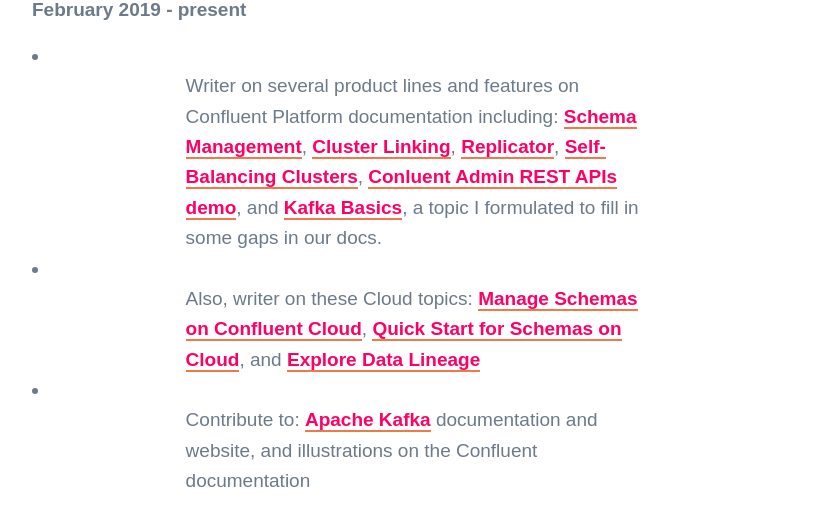
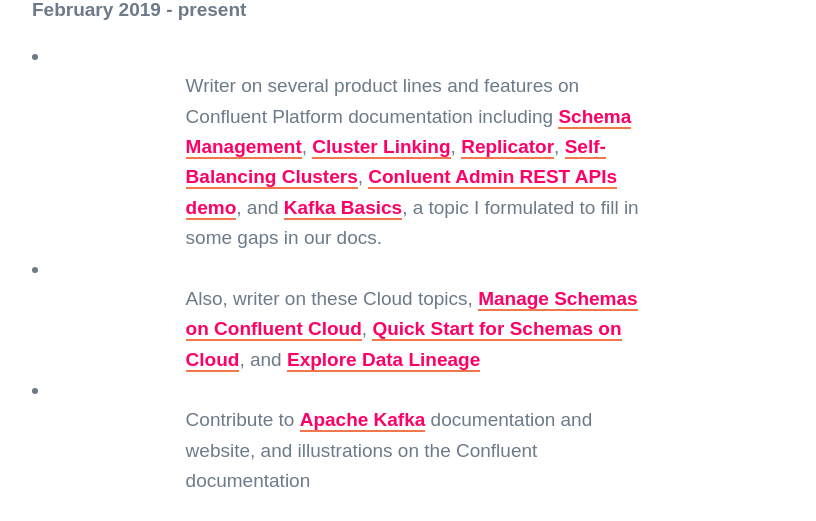
Before and after one commit to londoncalling/slow-motion-stories, a Jekyll site: the page built from _pages/portfolio.md, in a window 1280 px wide and 900 px high, scrolled down 248 px. Shown: the part 185-706 px from the top of the window, without its empty margins (224-1040 px from the left). Built offline with Jekyll 4.4.1, drawn with Linux system fonts in a browser that asks for light colours; nearby versions of some CDN libraries; some web fonts are replaced.

```diff
--- a/_pages/portfolio.md
+++ b/_pages/portfolio.md
@@ -9,14 +9,11 @@ featured_image: /images/demo/demo-landscape.jpg
 
 **February 2019 - present**
 
-- Writer on several product lines and features on Confluent Platform documentation including:
-  [Schema Management](https://docs.confluent.io/current/schema-registry/index.html), [Cluster Linking](https://docs.confluent.io/current/multi-dc-deployments/cluster-linking/index.html), [Replicator](https://docs.confluent.io/current/multi-dc-deployments/replicator/replicator-quickstart.html), [Self-Balancing Clusters](https://docs.confluent.io/current/kafka/sbc/index.html), [Conluent Admin REST APIs demo](https://github.com/confluentinc/demo-scene/tree/master/adminrest), and [Kafka Basics](https://docs.confluent.io/current/kafka/kafka-basics.html), a topic I formulated to fill in some gaps in our docs.
+* Writer on several product lines and features on Confluent Platform documentation including [Schema Management](https://docs.confluent.io/current/schema-registry/index.html), [Cluster Linking](https://docs.confluent.io/current/multi-dc-deployments/cluster-linking/index.html), [Replicator](https://docs.confluent.io/current/multi-dc-deployments/replicator/replicator-quickstart.html), [Self-Balancing Clusters](https://docs.confluent.io/current/kafka/sbc/index.html), [Conluent Admin REST APIs demo](https://github.com/confluentinc/demo-scene/tree/master/adminrest), and [Kafka Basics](https://docs.confluent.io/current/kafka/kafka-basics.html), a topic I formulated to fill in some gaps in our docs.
 
-- Also, writer on these Cloud topics: [Manage Schemas on Confluent Cloud](https://docs.confluent.io/cloud/current/client-apps/schemas-manage.html),
-  [Quick Start for Schemas on Cloud](https://docs.confluent.io/cloud/current/get-started/schema-registry.html), and
-  [Explore Data Lineage](https://docs.confluent.io/cloud/current/data-governance/index.html)
+* Also, writer on these Cloud topics, [Manage Schemas on Confluent Cloud](https://docs.confluent.io/cloud/current/client-apps/schemas-manage.html), [Quick Start for Schemas on Cloud](https://docs.confluent.io/cloud/current/get-started/schema-registry.html), and [Explore Data Lineage](https://docs.confluent.io/cloud/current/data-governance/index.html)
 
-- Contribute to: [Apache Kafka](https://kafka.apache.org/) documentation and website, and illustrations on the Confluent documentation
+* Contribute to [Apache Kafka](https://kafka.apache.org/) documentation and website, and illustrations on the Confluent documentation
 
 ### Technical Writer - ThoughtSpot, Palo Alto
 
```
